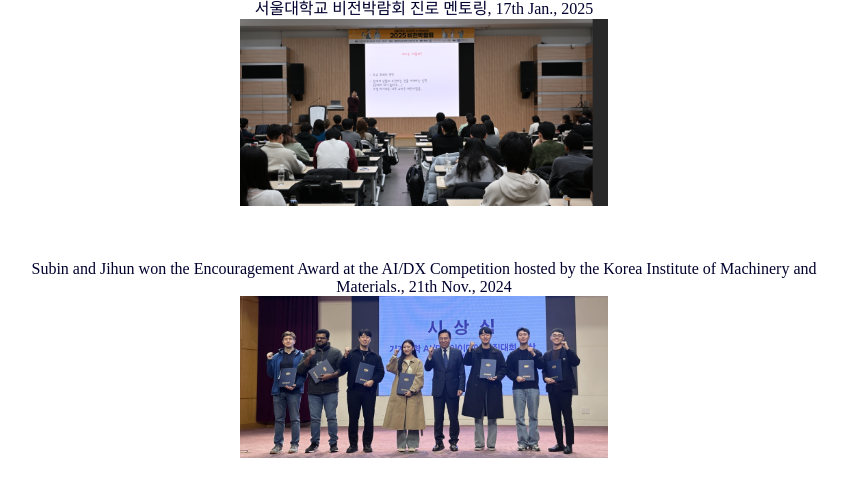
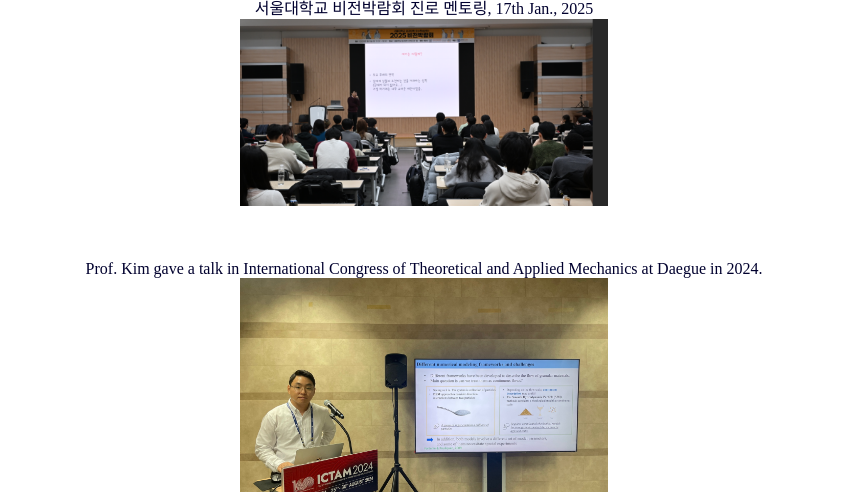
Before and after one commit to jaekwangjk/jaekwangjk.github.io, a Jekyll site: the page built from gallery.html, in a window 1280 px wide and 1400 px high, scrolled down 1605 px. Shown: the top 492 px of the window, without its empty margins (216-1064 px from the left). Built offline with Jekyll 4.4.1, drawn with Linux system fonts in a browser that asks for light colours; some of the changed text lies outside the part shown; grey boxes are pictures that could not be loaded.

Commit message:
Update gallery.html

```diff
--- a/gallery.html
+++ b/gallery.html
@@ -50,30 +50,7 @@
   </center>
   <br>
 
-   <center>
-  <figure>
-  <figcaption>
- Subin and Jihun won the Encouragement Award at the AI/DX Competition hosted by the Korea Institute of Machinery and Materials., 21th Nov., 2024 <br> </figcaption>
-  <img src="pictures/subinAwardAIDX.png" alt="No rendering" style="width:45%">
-  </figure>
-  </center>
-  <br>
 
-  <center>
-  <figure>
-  <figcaption>Group Lunch, 14th Nov., 2024</figcaption>
-  <img src="pictures/grouplunch_20241114.jpg" alt="No rendering" style="width:45%">
-  </figure>
-  </center>
-  <br>
-
-  <center>
-  <figure>
-  <figcaption>Subin presented at the 13th International Symposium on Non-thermal/Thermal Plasma for Pollution Control & Sustainable Energy. <br> Congratulations on her academic debut! <br>  </figcaption>
-  <img src="pictures/SubinPresenting.jpg" alt="No rendering" style="width:45%">
-  </figure>
-  </center>
-  <br>
 
   <center>
   <figure>
```
